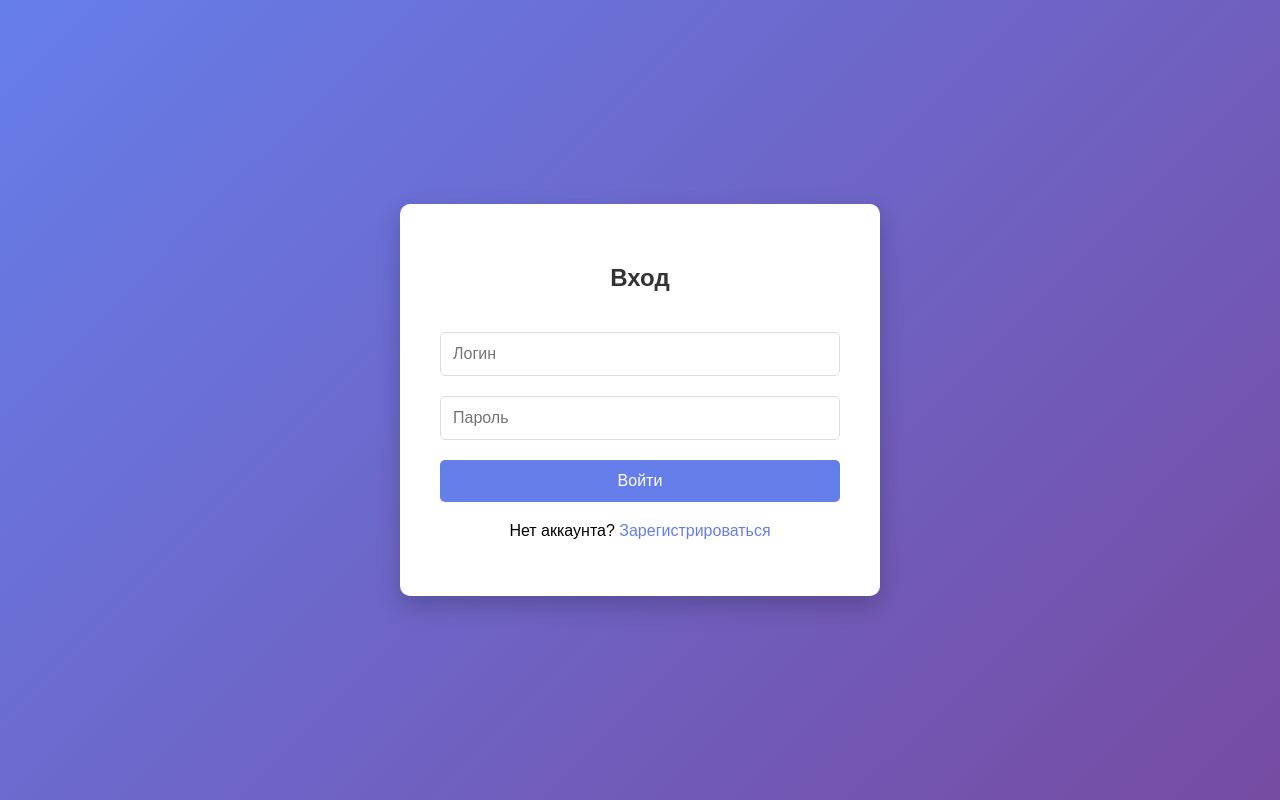
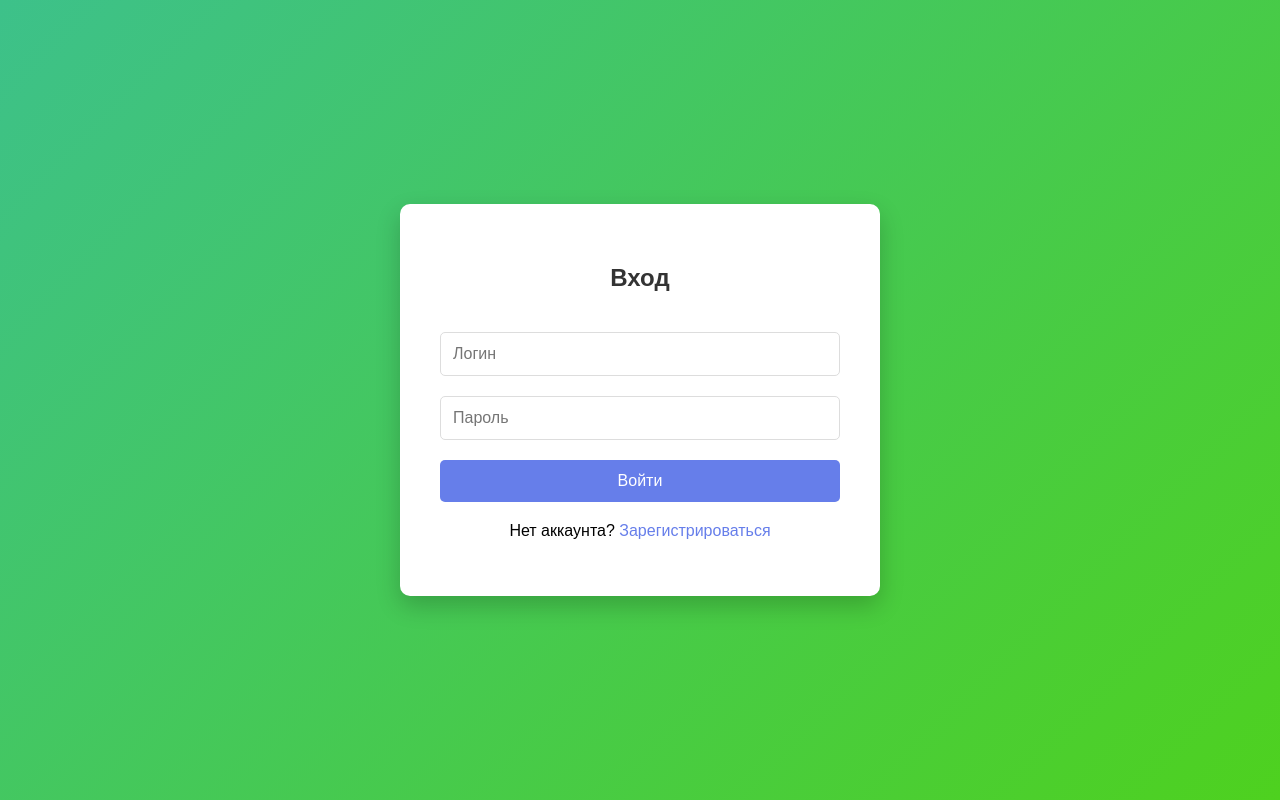
Before and after one commit to criex2281337/FlaskPassword, a Flask app: page /login in a window 1280 px wide. Run offline with Flask 3, Linux system fonts and the light colour scheme.

Commit message:
Update login.html

```diff
--- a/templates/login.html
+++ b/templates/login.html
@@ -5,7 +5,7 @@
     <style>
         body {
             font-family: Arial, sans-serif;
-            background: linear-gradient(135deg, #667eea 0%, #764ba2 100%);
+            background: linear-gradient(135deg, #3dc18a 0%, #4ed11f 100%);
             margin: 0;
             padding: 0;
             display: flex;
```
